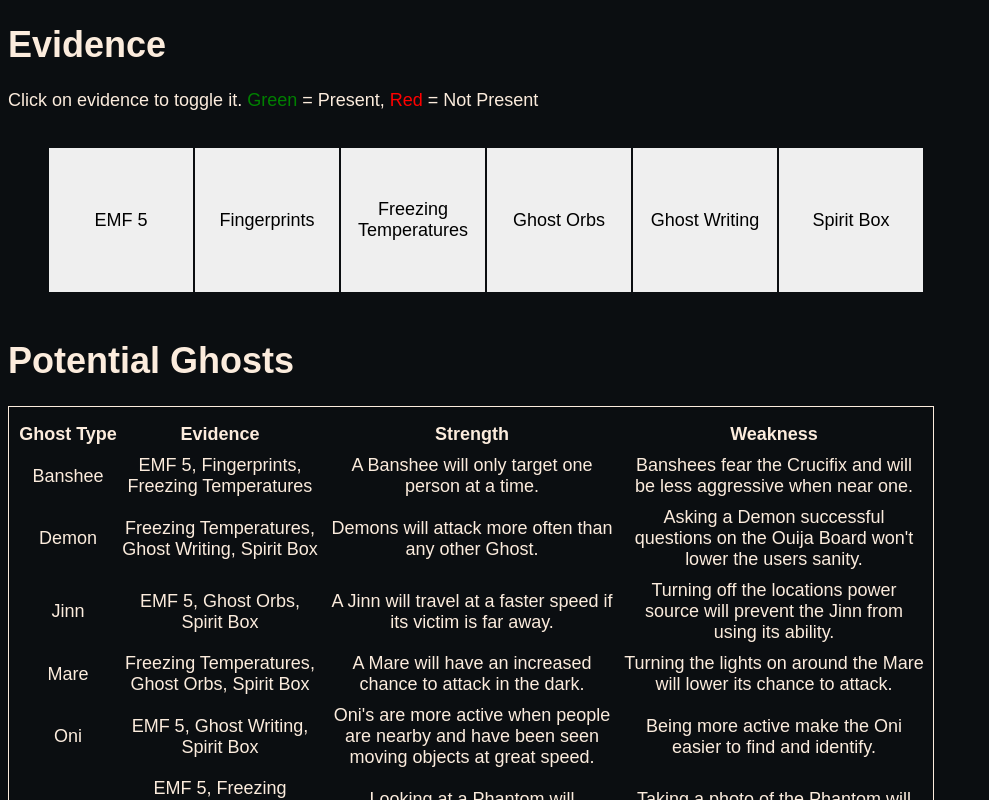
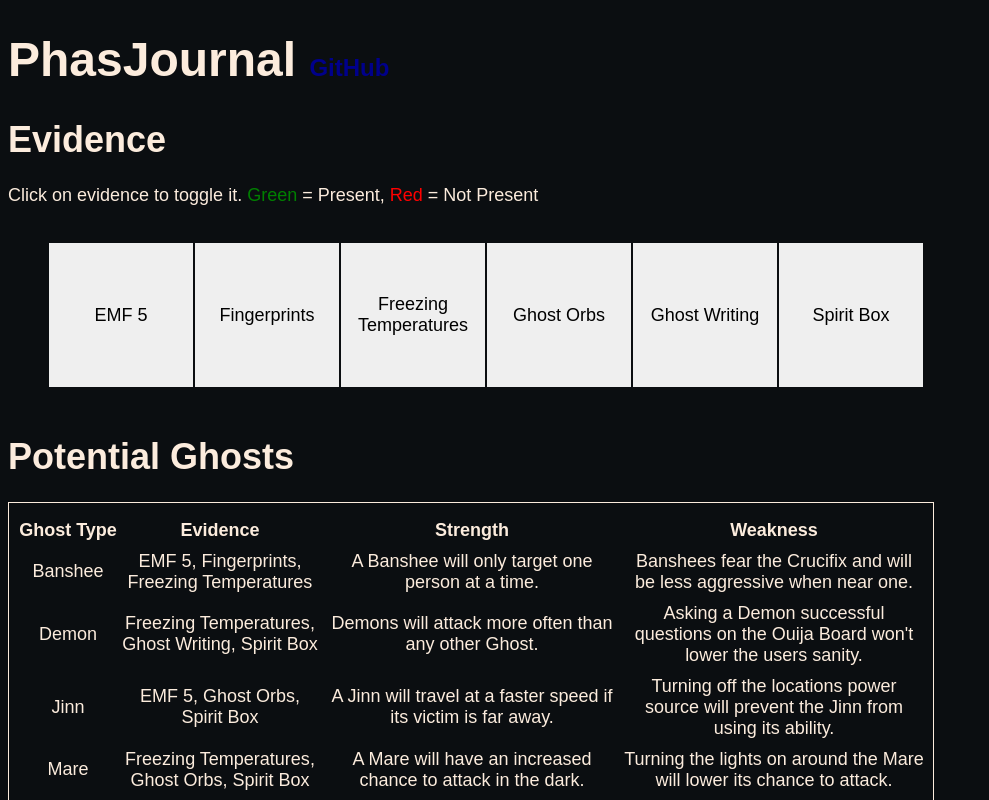
Before and after one commit to MysteryBlokHed/phasjournal, a Vue app: page / in a window 1280 px wide. Shown: the top 800 px of the page, without its empty margins (0-989 px from the left). Built offline with nearby package versions, Linux system fonts and the light colour scheme.

Commit message:
Add title and GitHub link to page

```diff
--- a/public/index.html
+++ b/public/index.html
@@ -4,11 +4,11 @@
     <meta charset="utf-8">
     <meta http-equiv="X-UA-Compatible" content="IE=edge">
     <meta name="viewport" content="width=device-width,initial-scale=1.0">
-    <title><%= htmlWebpackPlugin.options.title %></title>
+    <title>PhasJournal</title>
   </head>
   <body>
     <noscript>
-      <strong>Sorry, but <%= htmlWebpackPlugin.options.title %> doesn't work properly without JavaScript enabled. Please enable it to continue.</strong>
+      <strong>Sorry, but PhasJournal doesn't work properly without JavaScript enabled. Please enable it to continue.</strong>
     </noscript>
     <div id="app"></div>
   </body>
--- a/src/App.vue
+++ b/src/App.vue
@@ -1,5 +1,11 @@
 <template>
   <div id="app">
+    <h1 class="title">
+      PhasJournal
+      <a href="https://github.com/MysteryBlokHed/phasjournal" target="_blank">
+        GitHub
+      </a>
+    </h1>
     <EvidenceSelector
       :evidencePresent="evidencePresent"
       :evidenceNotPresent="evidenceNotPresent"
@@ -84,10 +90,20 @@
   font-size: 2.25rem;
 }
 
+h1 a {
+  color: darkblue;
+  text-decoration: none;
+  font-size: 1.5rem;
+}
+
 #app {
   font-family: Arial, sans-serif;
   -webkit-font-smoothing: antialiased;
   -moz-osx-font-smoothing: grayscale;
   color: #fcecdd;
 }
+
+.title {
+  font-size: 3rem;
+}
 </style>
```
